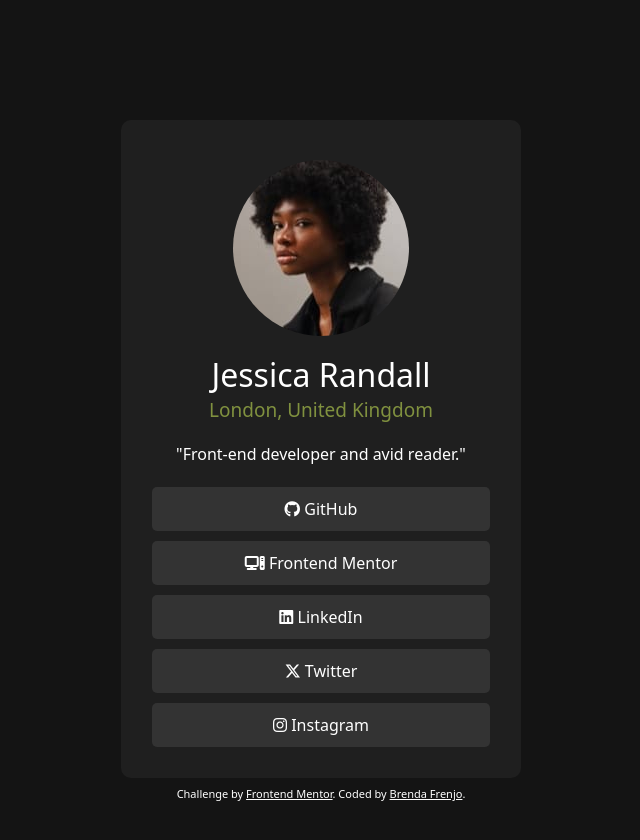
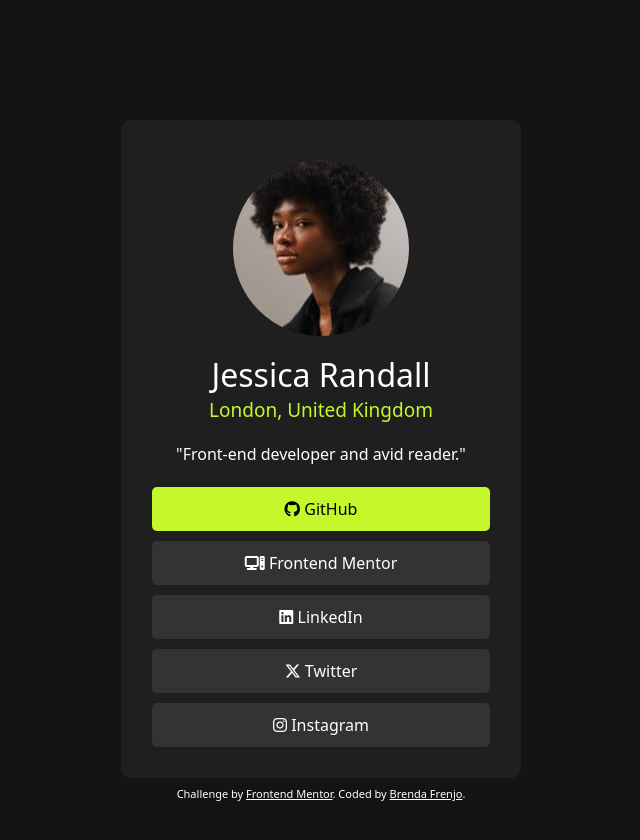
Before and after one commit to Brendafrenjo/social-links-profile-main, a plain HTML site: page index.html in a window 1280 px wide. In both pictures the pointer is over the link "GitHub". Shown: the whole page, without its empty margins (319-959 px from the left). Drawn offline with nearby package versions, Linux system fonts and the light colour scheme.

Commit message:
Update index.html

```diff
--- a/index.html
+++ b/index.html
@@ -49,7 +49,7 @@
       }
 
       h3 {
-        color: #80913f;
+        color: #c5f82a;
         font-size: 19px;
         padding: 0;
         margin: 0;
@@ -70,7 +70,8 @@
       }
 
       .btn:hover {
-        background-color: #333333;
+        background-color: #c5f82a;
+        color: black
       }
 
       .jessica-profile {
```
